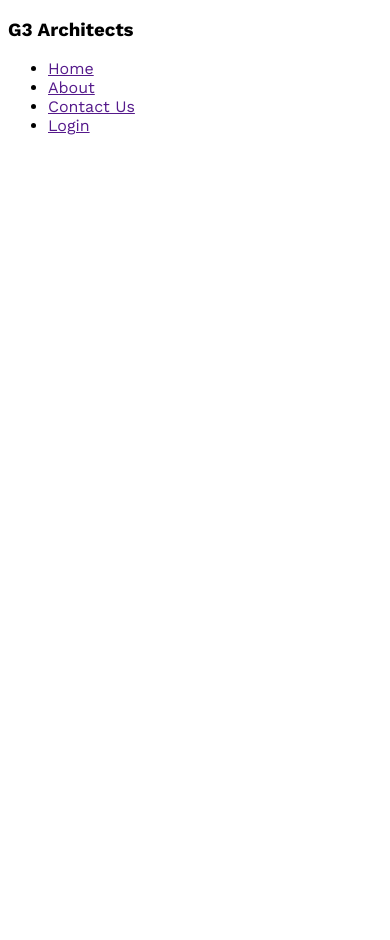
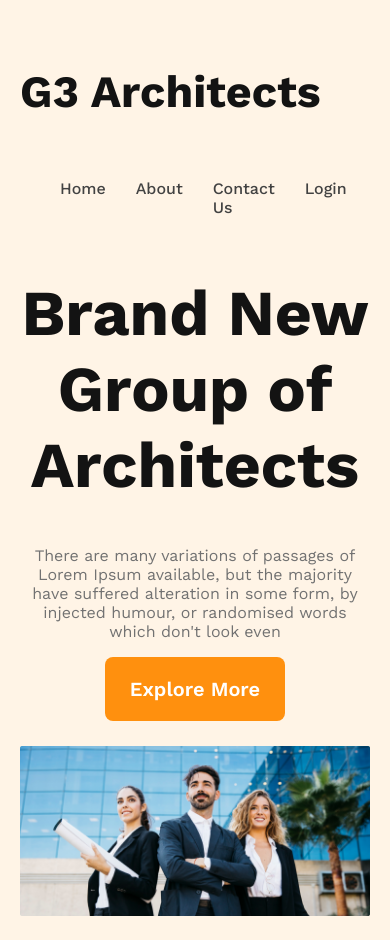
Before and after one commit to claraema2000/git-architects-website, a plain HTML site: page index.html in a window 390 px wide. Before the commit the page ends 844 px from the top, so only its background shows below. Drawn offline with nearby package versions, Linux system fonts and the light colour scheme.

Commit message:
Responsive for small & medium devices for header section

```diff
--- a/index.css
+++ b/index.css
@@ -3,3 +3,88 @@
 * {
     font-family: 'Work Sans', sans-serif;
 }
+/* Header styles */
+/* Nav section */
+body{
+    margin: 0;
+}
+header{
+    background: rgba(255, 144, 14, 0.10);
+    padding: 50px 240px;
+}
+nav{
+    display: flex;
+    justify-content: space-between;
+}
+.nav-title{
+    color: #131313;
+    font-weight: 700;
+    font-size: 2.8rem;
+    align-items: center;
+}
+nav>ul{
+    display: flex;
+}
+nav>ul>li{
+    list-style: none;
+    margin-right: 30px;
+    font-weight: 500;
+    font-size: 1rem;
+}
+nav li a{
+    text-decoration: none;
+    color: #424242;
+}
+/* Banner section */
+.banner{
+
+}
+.banner-content{
+    max-width: 800px;
+    text-align: center;
+    margin: 0 auto;
+}
+.banner-title{
+    color: #131313;
+    font-size: 4rem;
+    font-weight: 700;
+}
+.banner-details{
+    color: #727272;
+}
+.btn-primary{
+    width: 180px;
+    height: 64px;
+    /* padding: 20px 25px; */
+    border-radius: 8px;
+    border-style: none;
+    background: #FF900E;
+    color: #FFF;
+    text-align: center;
+    font-size: 1.25rem;
+    font-weight: 600;
+    cursor: pointer;
+}
+.banner img{
+    margin-top: 25px;
+    width: 100%;
+}
+/* Responsive media query */
+/* small devices */
+@media screen and (max-width:576px) {
+    header{
+        padding: 20px;
+    }
+    nav{
+        flex-direction: column;
+    }
+}
+/* medium devices */
+@media screen and (min-width: 576px) and (max-width: 960px) {
+    header{
+        padding: 50px;
+    }
+    nav{
+        flex-direction: column;
+    }
+}
--- a/index.html
+++ b/index.html
@@ -9,7 +9,7 @@
 <body>
     <header>
         <nav>
-            <h3>G3 Architects</h3>
+            <h3 class="nav-title">G3 Architects</h3>
             <ul>
                 <li><a href="">Home</a></li>
                 <li><a href="">About</a></li>
@@ -17,6 +17,14 @@
                 <li><a href="">Login</a></li>
             </ul>
         </nav>
+        <div class="banner">
+            <div class="banner-content">
+                <h1 class="banner-title">Brand New Group of Architects</h1>
+                <p class="banner-details">There are many variations of passages of Lorem Ipsum available, but the majority have suffered alteration in some form, by injected humour, or randomised words which don't look even</p>
+                <button class="btn-primary">Explore More</button>
+            </div>
+            <img src="images/banner.png" alt="">
+        </div>
     </header>
     <main>
 
```
